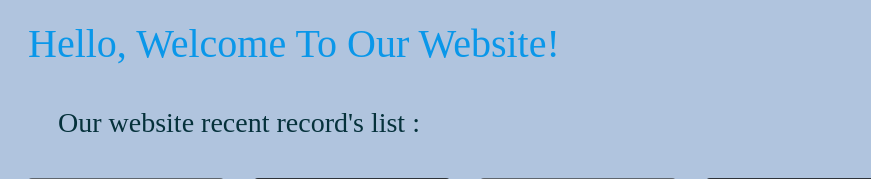
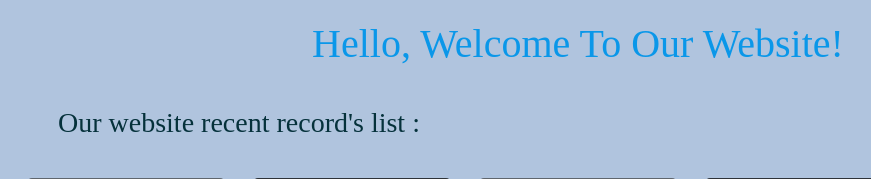
Before and after one commit to yullinisia/FINAL, a Django app: template song/templates/record/record.html in a window 1280 px wide. Shown: the part 56-235 px from the top of the page, without its empty margins (62-933 px from the left). Run offline with Django 3.2, Linux system fonts and the light colour scheme; the template is opened without the code that fills it, so the values that code supplies are empty; some libraries are stand-ins or nearby versions.

Commit message:
changed the title in record

```diff
--- a/song/static/css/styles.css
+++ b/song/static/css/styles.css
@@ -7,6 +7,7 @@
 .navbar-custom {
     background-color:black;
 }
+
 /* change the brand and text color */
 .navbar-custom .navbar-brand,
 .navbar-custom .navbar-text {
--- a/song/templates/record/record.html
+++ b/song/templates/record/record.html
@@ -89,7 +89,7 @@
         <div class="container-fluid">
         <div class="sidebar-nav">
 
-            <h1 id="h1">Hello, Welcome To Our Website!</h1>
+            <h1 id="h1" style="text-align: center;">Hello, Welcome To Our Website!</h1>
 
         <h3 style="padding: 30px;">Our website recent record's list :</h3>
         <div class="card-deck cardhome">
```
